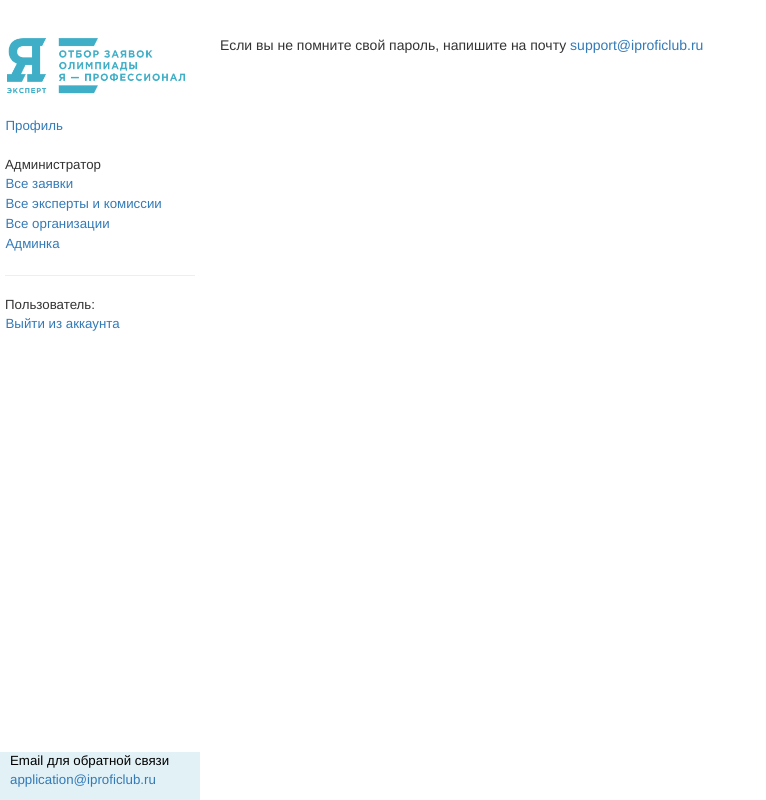
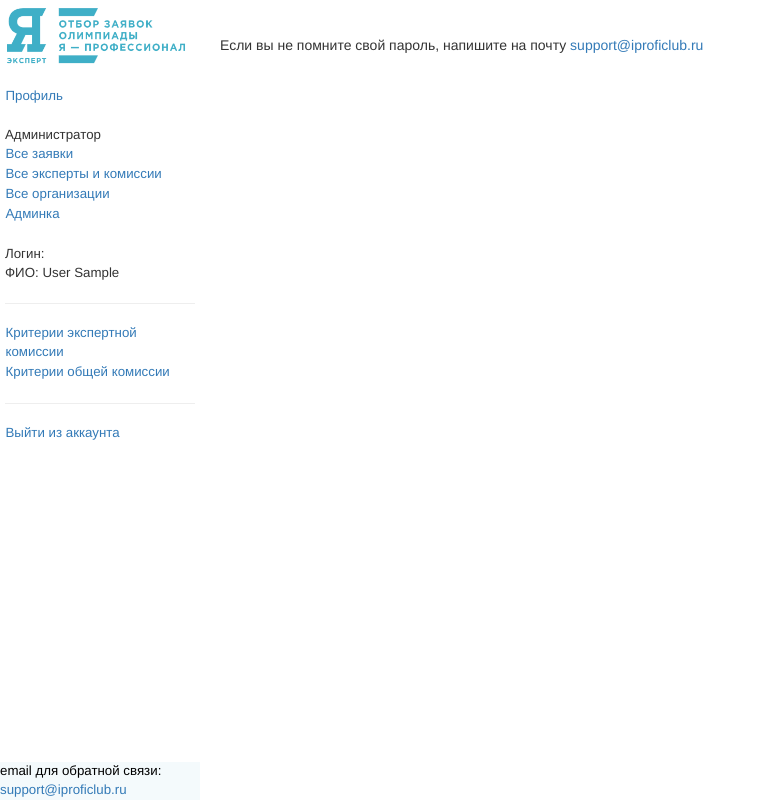
Before and after one commit to AparinAA/Iexpert, a Django app: page /accounts/password_reset/ in a window 1280 px wide. Shown: the whole page, without its empty margins (0-766 px from the left). Run offline with Django 3.2, Linux system fonts and the light colour scheme; the visitor is signed in with stand-in values (Sample User, id 1); some libraries are stand-ins or nearby versions.

Commit message:
Исправлены отпечатки, добавлены критерии в меню

```diff
--- a/expert/static/css/styles.css
+++ b/expert/static/css/styles.css
@@ -24,22 +24,24 @@
 }
 #footer {
     position: fixed;  /*Фиксированное положение */
-    left: -30px; bottom: 0; /* Левый нижний угол */
-    background-color: rgba(53, 160, 187, 0.15);
+    left: 0px; bottom: 0px; /* Левый нижний угол */
+    background-color: rgba(53, 160, 187, 0.05);
     color: #000; /* Цвет текста */
-    width: 230px; /* Ширина слоя */
+    width: 200px; /* Ширина слоя */
     font-size: 95%;
-    padding: 0px;
+    padding: 0;
 
 }
 #menu {
     position: absolute;
     left: 0;
-    top: 30px;
+    top: 0px;
     width: 200px;
     font-size: 95%;
     padding: 5px;
     padding-bottom: 35px;
+    bottom: 0px;
+    margin: 0 auto;
 }
 #content {
     margin: 10px 10px 30px 200px; /* Значения отступов */
--- a/expert/templates/403.html
+++ b/expert/templates/403.html
@@ -4,7 +4,7 @@
 {% block content %}
 <p>У вас нет прав доступа на эту страницу.</p>
 
-<p> Если вы уверены, что это ошибка, то напишите по адресу: <a href="support@iproficlub.ru">support@iproficlub.ru</a>
+<p> Если вы уверены, что это ошибка, то напишите по адресу: <a href="mailto:support@iproficlub.ru">support@iproficlub.ru</a>
 </p>
 
 <p> Вернуться на <a href="{% url 'index' %}">страницу пользователя </a></p>
--- a/expert/templates/base_generic.html
+++ b/expert/templates/base_generic.html
@@ -45,10 +45,23 @@
             <a href="{% url 'commission-detail' user.get_commission_master.pk %}"> Все эксперты комиссии</a>
         </ul>
         {% endif %}
-        <hr/>
         <ul class="sidebar-nav">
             {% if user.is_authenticated %}
-            Пользователь: {{ user.login }}
+            Логин: {{ user.login }}
+            <br/>
+            ФИО: {{ user }}
+            <hr/>
+            {% if user.is_admin %}
+            <a href="https://yadi.sk/i/Io0QEGHzF86w-w" target="_blank"> Критерии экспертной комиссии </a>
+            <a href="https://yadi.sk/i/TZFbK2hphOiesA" target="_blank"> Критерии общей комиссии </a>
+            {% else %}
+                {% if user.is_common_commission %}
+                        <a href="https://yadi.sk/i/TZFbK2hphOiesA" target="_blank"> Критерии общей комиссии </a>
+                {% else %}
+                        <a href="https://yadi.sk/i/Io0QEGHzF86w-w" target="_blank"> Критерии экспертной комиссии </a>
+                {% endif %}
+            {% endif %}
+             <hr/>
             <a href="/accounts/logout/">Выйти из аккаунта </a>
             {% else %}
            <a href="/accounts/login/">Авторизоваться</a>
@@ -79,12 +92,9 @@
         {% endif %}
         {% endblock %}
     </div>
+
+
 </div>
-<div id="footer">
-    <center></center>
-    <ul> Email для обратной связи <a href="mailto:application@iproficlub.ru">
-        application@iproficlub.ru</a></ul>
-    </center>
-</div>
+<div id="footer">email для обратной связи: <a href="mailto:support@iproficlub.ru">support@iproficlub.ru</a></div>
 </body>
 </html>
--- a/expert/templates/registration/password_reset_form.html
+++ b/expert/templates/registration/password_reset_form.html
@@ -3,6 +3,6 @@
 
 {% block content %}
   <h2></h2>
-  <p>Если вы не помните свой пароль, напишите на почту <a href="support@iproficlub.ru">support@iproficlub.ru</a></p>
+  <p>Если вы не помните свой пароль, напишите на почту <a href="mailto:support@iproficlub.ru">support@iproficlub.ru</a></p>
 
 {% endblock %}
--- a/expert/templates/score/score_common_all_form.html
+++ b/expert/templates/score/score_common_all_form.html
@@ -5,7 +5,7 @@
 
 <ul><b> Заявка: </b> {{ scorecommonall.application }}</ul>
 <ul><b> Ссылка на документы заявки: </b> {{ scorecommonall.application.url_archiv }}</ul>
-<ul><b> Ссылка на подробные критерии: </b> <a href="https://yadi.sk/i/Io0QEGHzF86w-w" target="_blank">
+<ul><b> Ссылка на подробные критерии: </b> <a href="https://yadi.sk/i/TZFbK2hphOiesA" target="_blank">
     https://yadi.sk/i/Io0QEGHzF86w-w </a></ul>
 
 <h4> Оценки и комментарии экспертов </h4>
--- a/expert/templates/score/score_common_form.html
+++ b/expert/templates/score/score_common_form.html
@@ -6,7 +6,7 @@
 <ul><b> Эксперт: </b> {{ scorecommon.relation_exp_app.expert }}</ul>
 <ul><b> Заявка: </b> {{ scorecommon.relation_exp_app.application }}</ul>
 <ul><b> Ссылка на документы заявки: </b>  <a href="{{ scorecommon.relation_exp_app.application.link_archiv }}" target="_blank"> {{ scorecommon.relation_exp_app.application.link_archiv }} </a></ul>
-<ul><b> Ссылка на подробные критерии: </b> <a href="https://yadi.sk/i/Io0QEGHzF86w-w" target="_blank"> https://yadi.sk/i/Io0QEGHzF86w-w </a></ul>
+<ul><b> Ссылка на подробные критерии: </b> <a href="https://yadi.sk/i/TZFbK2hphOiesA" target="_blank"> https://yadi.sk/i/Io0QEGHzF86w-w </a></ul>
 
 <form action="" method="post">
     {% csrf_token %} {# {{ form.as_table }} class="fieldWrapper"#}
--- a/expert/templates/score/score_expert_all_form.html
+++ b/expert/templates/score/score_expert_all_form.html
@@ -5,7 +5,7 @@
 
 <ul><b> Заявка: </b> {{ scoreexpertall.application }}</ul>
 <ul><b> Ссылка на документы заявки: </b> {{ scoreexpertall.application.url_archiv }}</ul>
-<ul><b> Ссылка на подробные критерии: </b> <a href="https://yadi.sk/i/TZFbK2hphOiesA" target="_blank">
+<ul><b> Ссылка на подробные критерии: </b> <a href="https://yadi.sk/i/Io0QEGHzF86w-w" target="_blank">
     https://yadi.sk/i/TZFbK2hphOiesA </a></ul>
 
 <h4> Оценки и комментарии экспертов </h4>
--- a/expert/templates/score/score_expert_form.html
+++ b/expert/templates/score/score_expert_form.html
@@ -6,7 +6,7 @@
 <ul><b> Эксперт: </b> {{ scoreexpert.relation_exp_app.expert }}</ul>
 <ul><b> Заявка: </b> {{ scoreexpert.relation_exp_app.application }}</ul>
 <ul><b> Ссылка на документы заявки: </b> <a href="{{ scoreexpert.relation_exp_app.application.link_archiv }}" target="_blank">  {{ scoreexpert.relation_exp_app.application.link_archiv }}</a></ul>
-<ul><b> Ссылка на подробные критерии: </b> <a href="https://yadi.sk/i/TZFbK2hphOiesA" target="_blank"> https://yadi.sk/i/TZFbK2hphOiesA </a></ul>
+<ul><b> Ссылка на подробные критерии: </b> <a href="https://yadi.sk/i/Io0QEGHzF86w-w" target="_blank"> https://yadi.sk/i/TZFbK2hphOiesA </a></ul>
 
 
 <form action="" method="post">
--- a/info/models.py
+++ b/info/models.py
@@ -27,7 +27,7 @@
 
 
 class Company(models.Model):
-    short_name = models.CharField(max_length=100, verbose_name='Коротное название', unique=True)
+    short_name = models.CharField(max_length=100, verbose_name='Короткое название', unique=True)
     full_name = models.CharField(max_length=200, verbose_name='Полное название', unique=True)
     region = models.ForeignKey(Region, on_delete=models.CASCADE, verbose_name='Регион')
     is_vuz = models.BooleanField(default=True, verbose_name='Это вуз')
--- a/result/models.py
+++ b/result/models.py
@@ -28,8 +28,8 @@
         return '{} {} {}'.format(self.expert.last_name, self.expert.first_name, self.expert.middle_name)
 
     class Meta:
-        verbose_name_plural = 'Готовность оценок по эксперта'
-        verbose_name = 'Готовность оценок по эксперта'
+        verbose_name_plural = 'Готовность оценок по эксперту'
+        verbose_name = 'Готовность оценок по эксперту'
 
     def save(self, *args, **kwargs):
         self.full_clean()
```
